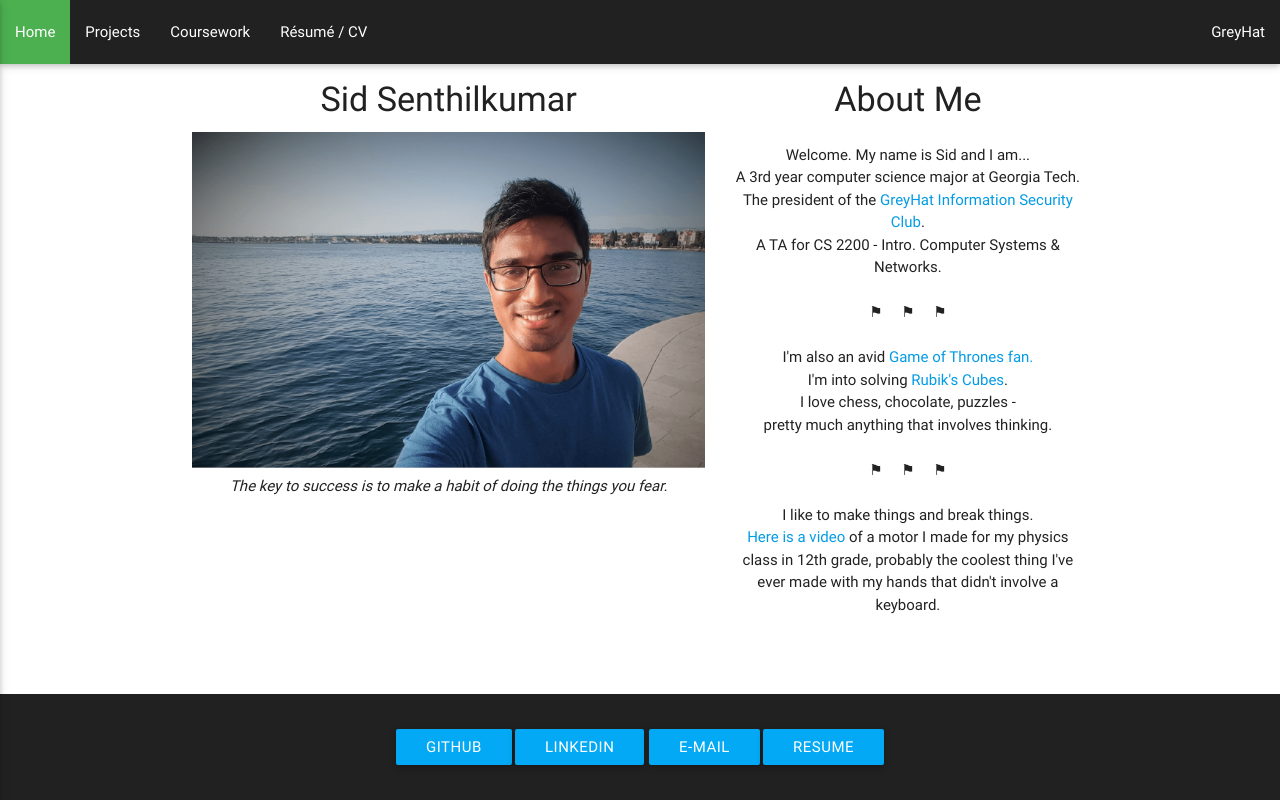
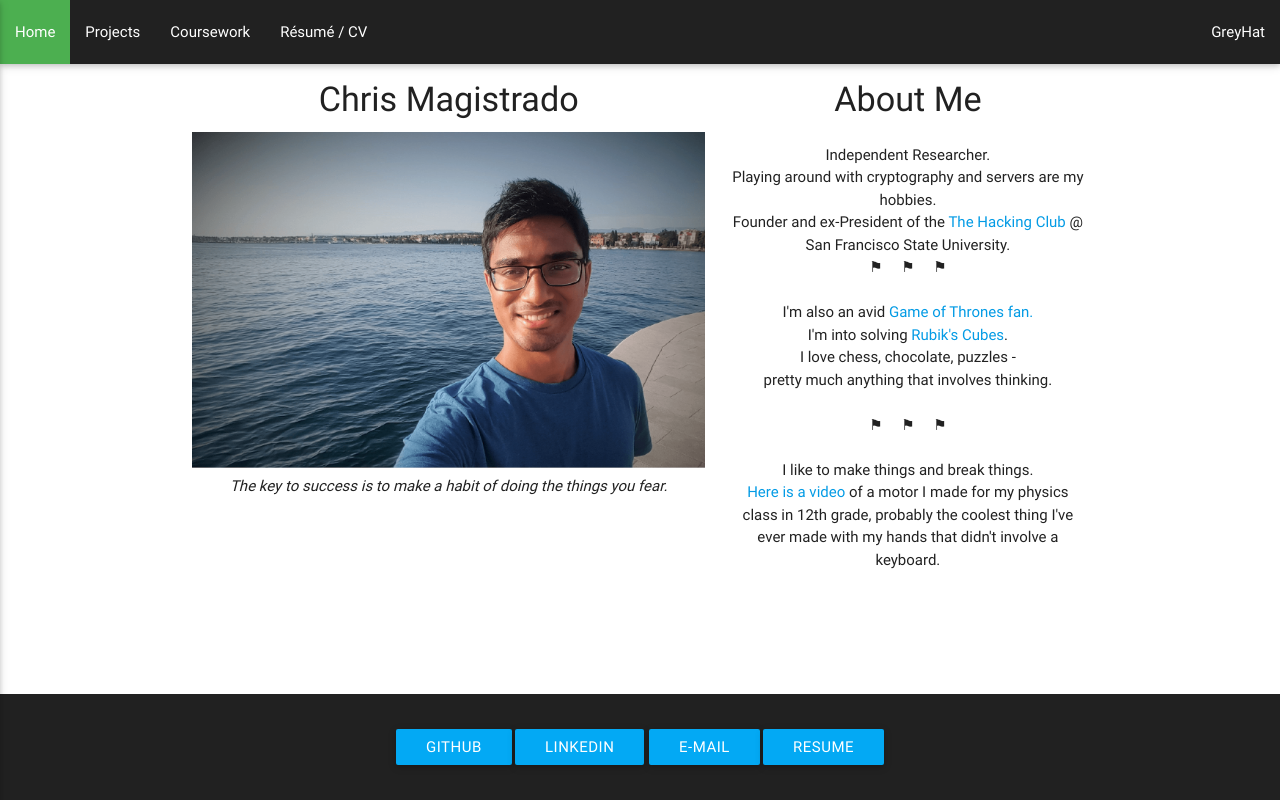
Before and after one commit to CMagistrado/cmagistrado.github.io, a plain HTML site: page index.html in a window 1280 px wide. Drawn offline with nearby package versions, Linux system fonts and the light colour scheme.

Commit message:
Updating About Me

```diff
--- a/index.html
+++ b/index.html
@@ -5,8 +5,8 @@
 
 	<head>
 		<meta charset="utf-8">
-		<meta name="description" content="Siddarth's Website">
-		<meta name="author" content="Siddarth Senthilkumar">
+		<meta name="description" content="Chris Magistrado's">
+		<meta name="author" content="Chris Magistrado">
 		<meta name="msapplication-TileColor" content="#ffffff">
 		<meta name="msapplication-TileImage" content="images/icons/name-logo.png">
 		<link href="css/custom.css" rel="stylesheet">
@@ -52,7 +52,7 @@
             <div class="container">
                 <div class="row">
                     <div class="col s12 m12 l7">
-                        <h4 class="center-align">Sid Senthilkumar</h4>
+                        <h4 class="center-align">Chris Magistrado</h4>
                         <div style="text-align: center">
                             <img style="width: 600px; height: 400px; max-width: 100%; height: 100%;" src="images/me3.jpg" alt="Me"></img><br />
                             <em>The key to success is to make a habit of doing the things you fear.</em>
@@ -62,10 +62,9 @@
                         <h4 class="center-align">About Me</h4>
                         <p class="flow-text">
                             <div class="center-align">
-								Welcome. My name is Sid and I am...<br />
-                                A 3rd year computer science major at Georgia Tech.<br />
-                                The president of the <a href="greyhat.html">GreyHat Information Security Club</a>.<br />
-                                A TA for CS 2200 - Intro. Computer Systems & Networks.<br /><br />
+								Independent Researcher.<br />
+                                Playing around with cryptography and servers are my hobbies.<br />
+                                Founder and ex-President of the <a href="greyhat.html">The Hacking Club</a> @ San Francisco State University.<br />
                             </div>
 
                             <div class="center-align">
```
